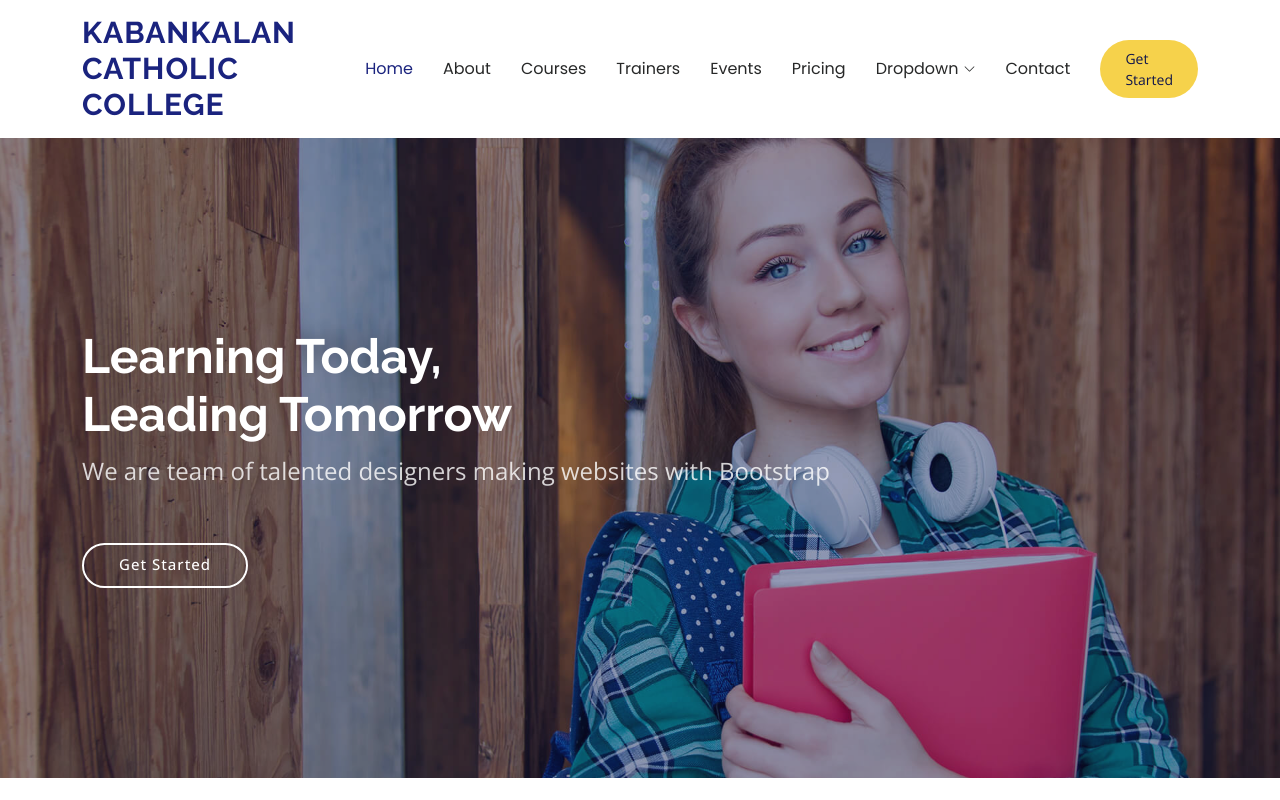
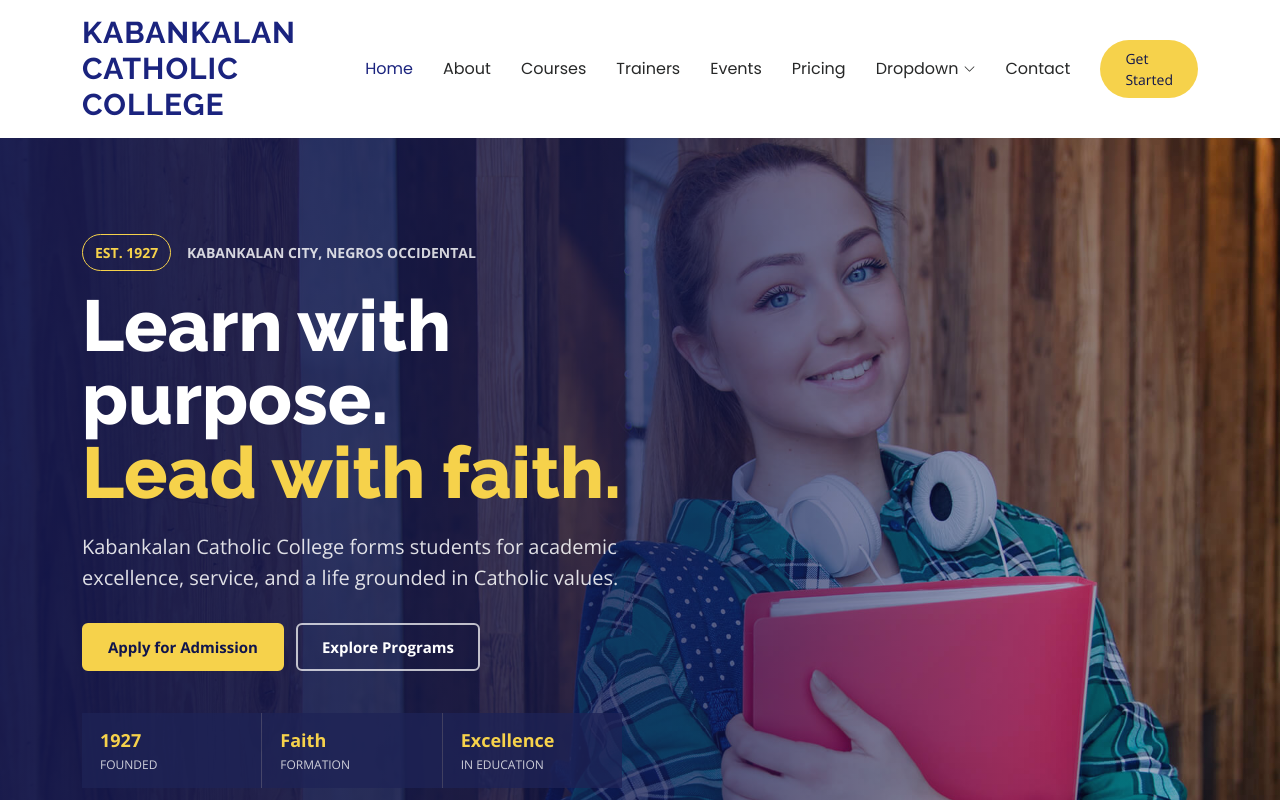
Before and after one commit to johnreyarroyo91-alt/arroyo-project-2, a plain HTML site: page index.html in a window 1280 px wide. Shown: the top 800 px of the page. Drawn offline with nearby package versions, Linux system fonts and the light colour scheme.

Commit message:
improving homepage

```diff
--- a/assets/css/main.css
+++ b/assets/css/main.css
@@ -902,11 +902,10 @@ section,
   width: 100%;
   min-height: 80vh;
   position: relative;
-  padding: 80px 0;
+  padding: 96px 0 48px;
   display: flex;
   align-items: center;
-  justify-content: center;
-  color: var(--default-color);
+  color: var(--contrast-color);
 }
 
 .hero img {
@@ -921,7 +920,7 @@ section,
 
 .hero:before {
   content: "";
-  background: color-mix(in srgb, var(--background-color), transparent 60%);
+  background: linear-gradient(90deg, rgba(16, 21, 76, 0.94) 0%, rgba(16, 21, 76, 0.72) 52%, rgba(16, 21, 76, 0.12) 100%);
   position: absolute;
   inset: 0;
   z-index: 2;
@@ -932,43 +931,166 @@ section,
   z-index: 3;
 }
 
+.hero-content {
+  max-width: 700px;
+}
+
+.hero .hero-eyebrow {
+  margin: 0 0 18px;
+  font-size: 14px;
+  font-weight: 700;
+  text-transform: uppercase;
+  color: rgba(255, 255, 255, 0.82);
+}
+
+.hero .hero-eyebrow span {
+  display: inline-block;
+  margin-right: 12px;
+  padding: 7px 12px;
+  border: 1px solid var(--kcc-gold);
+  border-radius: 999px;
+  color: var(--kcc-gold);
+}
+
 .hero h2 {
   margin: 0;
-  font-size: 48px;
+  max-width: 680px;
+  font-size: clamp(44px, 6vw, 72px);
+  line-height: 1.02;
+  font-weight: 800;
+  color: #ffffff;
+}
+
+.hero h2 span {
+  color: var(--kcc-gold);
+}
+
+.hero .hero-description {
+  max-width: 610px;
+  margin: 22px 0 0;
+  color: rgba(255, 255, 255, 0.86);
+  font-size: 20px;
+  line-height: 1.55;
+}
+
+.hero-actions {
+  display: flex;
+  flex-wrap: wrap;
+  gap: 12px;
+  margin-top: 30px;
+}
+
+.hero .btn-get-started {
   font-weight: 700;
-}
-
-.hero p {
-  color: color-mix(in srgb, var(--default-color), transparent 20%);
-  margin: 10px 0 0 0;
-  font-size: 24px;
-}
-
-.hero .btn-get-started {
-  font-weight: 500;
   font-size: 15px;
-  letter-spacing: 1px;
-  display: inline-block;
-  padding: 8px 35px 10px 35px;
-  border-radius: 50px;
-  transition: 0.4s;
-  margin-top: 30px;
-  border: 2px solid var(--default-color);
-  color: var(--default-color);
-}
-
-.hero .btn-get-started:hover {
-  background: var(--accent-color);
-  border: 2px solid var(--accent-color);
+  display: inline-flex;
+  align-items: center;
+  justify-content: center;
+  min-height: 48px;
+  padding: 10px 24px;
+  border-radius: 6px;
+  transition: 0.25s;
+  border: 2px solid transparent;
+}
+
+.hero .btn-primary-action {
+  background: var(--kcc-gold);
+  color: #10154c;
+  border-color: var(--kcc-gold);
+}
+
+.hero .btn-primary-action:hover {
+  background: #ffffff;
+  border-color: #ffffff;
+  color: #10154c;
+}
+
+.hero .btn-secondary-action {
+  background: transparent;
+  color: #ffffff;
+  border-color: rgba(255, 255, 255, 0.72);
+}
+
+.hero .btn-secondary-action:hover {
+  background: #ffffff;
+  border-color: #ffffff;
+  color: #10154c;
+}
+
+.hero-facts {
+  display: grid;
+  grid-template-columns: repeat(3, minmax(120px, 180px));
+  gap: 1px;
+  max-width: 540px;
+  margin-top: 42px;
+  background: rgba(255, 255, 255, 0.16);
+}
+
+.hero-facts div {
+  display: flex;
+  flex-direction: column;
+  padding: 14px 18px;
+  background: rgba(16, 21, 76, 0.72);
+}
+
+.hero-facts strong {
+  color: var(--kcc-gold);
+  font-size: 18px;
+}
+
+.hero-facts span {
+  margin-top: 2px;
+  color: rgba(255, 255, 255, 0.78);
+  font-size: 12px;
+  text-transform: uppercase;
 }
 
 @media (max-width: 768px) {
+  .hero {
+    min-height: 720px;
+    padding: 72px 0 36px;
+  }
+
+  .hero:before {
+    background: rgba(16, 21, 76, 0.82);
+  }
+
   .hero h2 {
-    font-size: 32px;
-  }
-
-  .hero p {
-    font-size: 18px;
+    font-size: 42px;
+  }
+
+  .hero .hero-description {
+    font-size: 17px;
+  }
+
+  .hero-facts {
+    grid-template-columns: repeat(3, 1fr);
+  }
+
+  .hero-facts div {
+    padding: 12px 10px;
+  }
+}
+
+@media (max-width: 480px) {
+  .hero {
+    min-height: 680px;
+  }
+
+  .hero h2 {
+    font-size: 36px;
+  }
+
+  .hero-actions {
+    flex-direction: column;
+  }
+
+  .hero .btn-get-started {
+    width: 100%;
+  }
+
+  .hero-facts {
+    grid-template-columns: 1fr;
   }
 }
 
--- a/index.html
+++ b/index.html
@@ -89,10 +89,20 @@
       <img src="assets/img/hero-bg.jpg" alt="" data-aos="fade-in">
 
       <div class="container">
-        <h2 data-aos="fade-up" data-aos-delay="100">Learning Today,<br>Leading Tomorrow</h2>
-        <p data-aos="fade-up" data-aos-delay="200">We are team of talented designers making websites with Bootstrap</p>
-        <div class="d-flex mt-4" data-aos="fade-up" data-aos-delay="300">
-          <a href="courses.html" class="btn-get-started">Get Started</a>
+        <div class="hero-content" data-aos="fade-up" data-aos-delay="100">
+          <p class="hero-eyebrow"><span>Est. 1927</span> Kabankalan City, Negros Occidental</p>
+          <h2>Learn with purpose.<br><span>Lead with faith.</span></h2>
+          <p class="hero-description">Kabankalan Catholic College forms students for academic excellence, service, and a life grounded in Catholic values.</p>
+          <div class="hero-actions">
+            <a href="https://kcc.wela.ph" class="btn-get-started btn-primary-action">Apply for Admission</a>
+            <a href="courses.html" class="btn-get-started btn-secondary-action">Explore Programs</a>
+          </div>
+        </div>
+
+        <div class="hero-facts" data-aos="fade-up" data-aos-delay="300">
+          <div><strong>1927</strong><span>Founded</span></div>
+          <div><strong>Faith</strong><span>Formation</span></div>
+          <div><strong>Excellence</strong><span>In Education</span></div>
         </div>
       </div>
 
```
